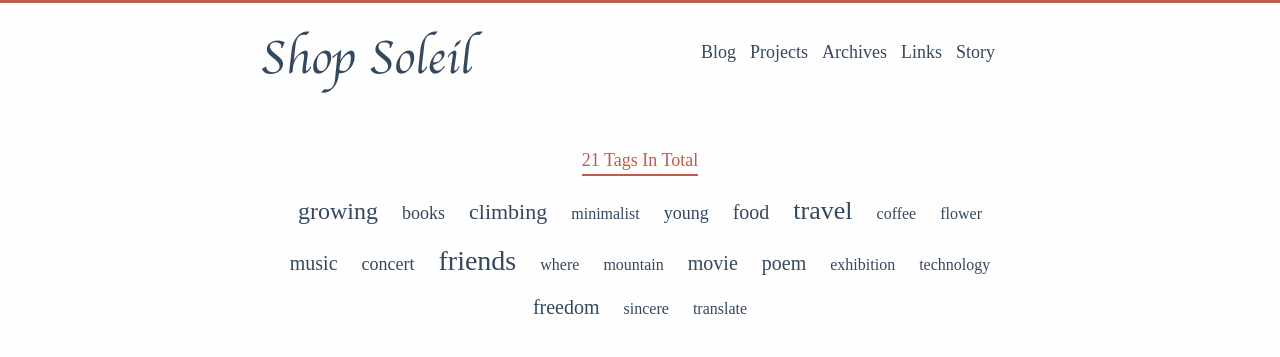
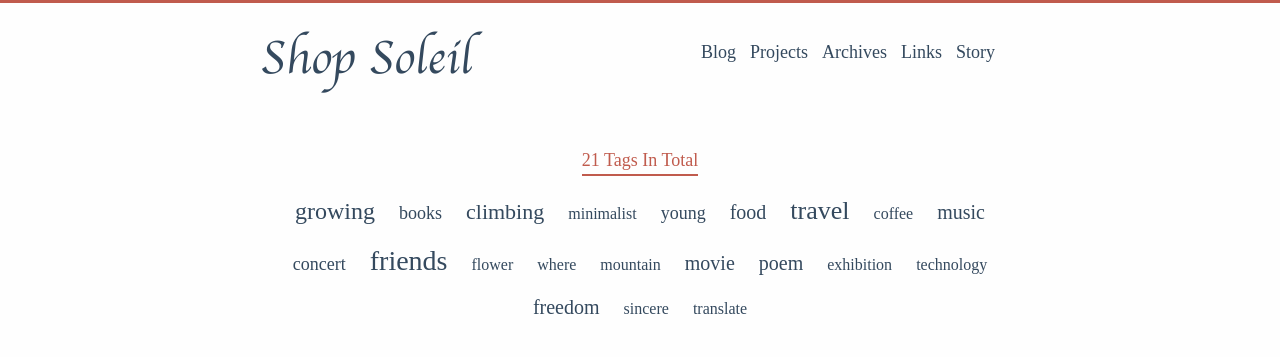
Before and after one commit to estrm/estrm.github.io, a plain HTML site: page tags/index.html in a window 1280 px wide. Shown: the top 357 px of the page. Drawn offline with Linux system fonts and the light colour scheme; a script that the page names is missing; a web font is replaced by a local one.

Commit message:
Site updated: 2022-04-19 16:26:10

```diff
--- a/tags/index.html
+++ b/tags/index.html
@@ -95,7 +95,7 @@
       21 Tags In Total
     </div>
     <div class="tag-cloud-tags">
-      <a href="/tags/growing/" style="font-size: 24px;">growing</a> <a href="/tags/books/" style="font-size: 18px;">books</a> <a href="/tags/climbing/" style="font-size: 22px;">climbing</a> <a href="/tags/minimalist/" style="font-size: 16px;">minimalist</a> <a href="/tags/young/" style="font-size: 18px;">young</a> <a href="/tags/food/" style="font-size: 20px;">food</a> <a href="/tags/travel/" style="font-size: 26px;">travel</a> <a href="/tags/coffee/" style="font-size: 16px;">coffee</a> <a href="/tags/flower/" style="font-size: 16px;">flower</a> <a href="/tags/music/" style="font-size: 20px;">music</a> <a href="/tags/concert/" style="font-size: 18px;">concert</a> <a href="/tags/friends/" style="font-size: 28px;">friends</a> <a href="/tags/where/" style="font-size: 16px;">where</a> <a href="/tags/mountain/" style="font-size: 16px;">mountain</a> <a href="/tags/movie/" style="font-size: 20px;">movie</a> <a href="/tags/poem/" style="font-size: 20px;">poem</a> <a href="/tags/exhibition/" style="font-size: 16px;">exhibition</a> <a href="/tags/technology/" style="font-size: 16px;">technology</a> <a href="/tags/freedom/" style="font-size: 20px;">freedom</a> <a href="/tags/sincere/" style="font-size: 16px;">sincere</a> <a href="/tags/translate/" style="font-size: 16px;">translate</a>
+      <a href="/tags/growing/" style="font-size: 24px;">growing</a> <a href="/tags/books/" style="font-size: 18px;">books</a> <a href="/tags/climbing/" style="font-size: 22px;">climbing</a> <a href="/tags/minimalist/" style="font-size: 16px;">minimalist</a> <a href="/tags/young/" style="font-size: 18px;">young</a> <a href="/tags/food/" style="font-size: 20px;">food</a> <a href="/tags/travel/" style="font-size: 26px;">travel</a> <a href="/tags/coffee/" style="font-size: 16px;">coffee</a> <a href="/tags/music/" style="font-size: 20px;">music</a> <a href="/tags/concert/" style="font-size: 18px;">concert</a> <a href="/tags/friends/" style="font-size: 28px;">friends</a> <a href="/tags/flower/" style="font-size: 16px;">flower</a> <a href="/tags/where/" style="font-size: 16px;">where</a> <a href="/tags/mountain/" style="font-size: 16px;">mountain</a> <a href="/tags/movie/" style="font-size: 20px;">movie</a> <a href="/tags/poem/" style="font-size: 20px;">poem</a> <a href="/tags/exhibition/" style="font-size: 16px;">exhibition</a> <a href="/tags/technology/" style="font-size: 16px;">technology</a> <a href="/tags/freedom/" style="font-size: 20px;">freedom</a> <a href="/tags/sincere/" style="font-size: 16px;">sincere</a> <a href="/tags/translate/" style="font-size: 16px;">translate</a>
     </div>
   </div></div></div>
       </main>
```
